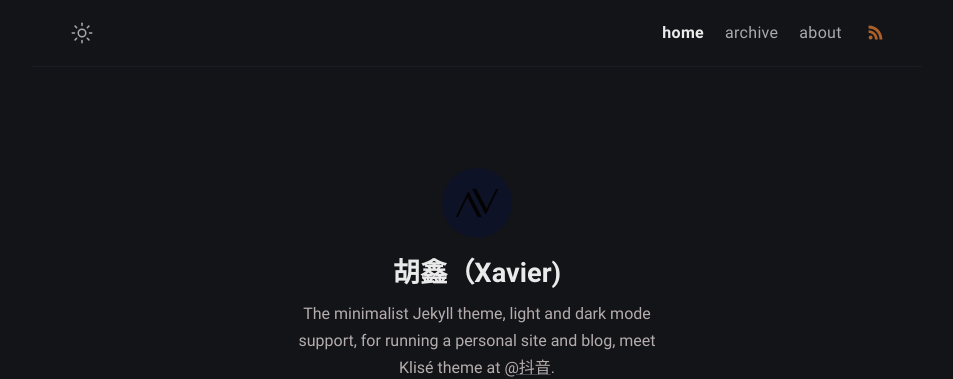
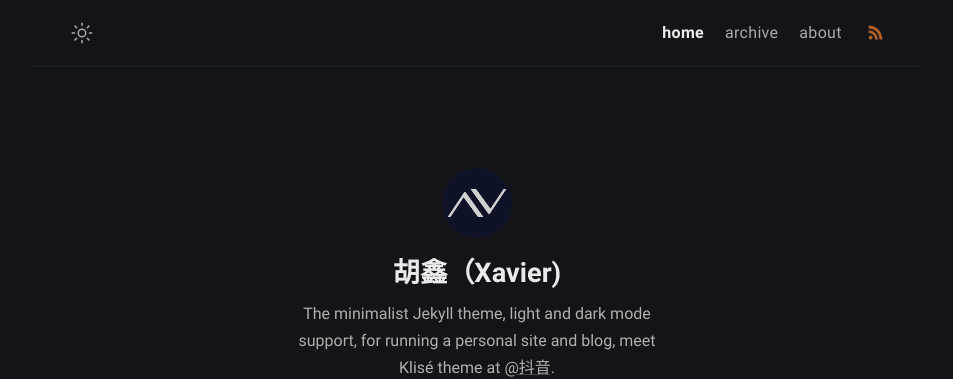
Before and after one commit to X-Vier/super-turmeric-17d7d, a Jekyll site: the page built from index.md, in a window 1280 px wide. Shown: the top 379 px of the page, without its empty margins (163-1116 px from the left). Built offline with Jekyll 4.4.1, drawn with Linux system fonts in a browser that asks for light colours.

Commit message:
_config.yml: updated avatar in author

```diff
--- a/_config.yml
+++ b/_config.yml
@@ -19,7 +19,7 @@ author:
   twitter: twitter_username
   facebook: facebook_username
   email: your-email@email.com
-  avatar: assets/img/Asset 2.png
+  avatar: assets/img/Asset 3.png
 url: ''
 baseurl: ''
 permalink: '/:title/'
```
